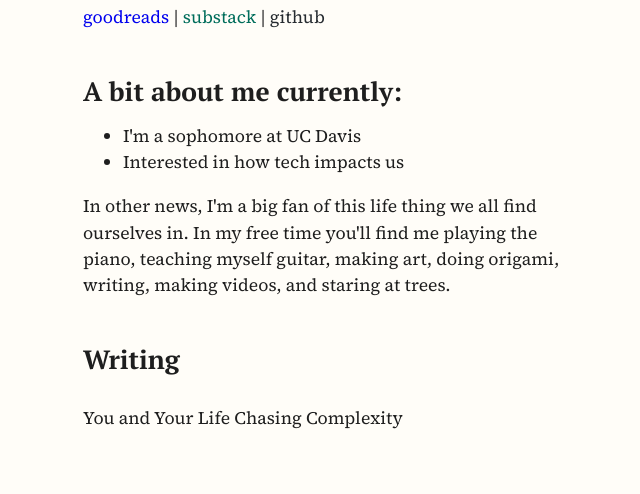
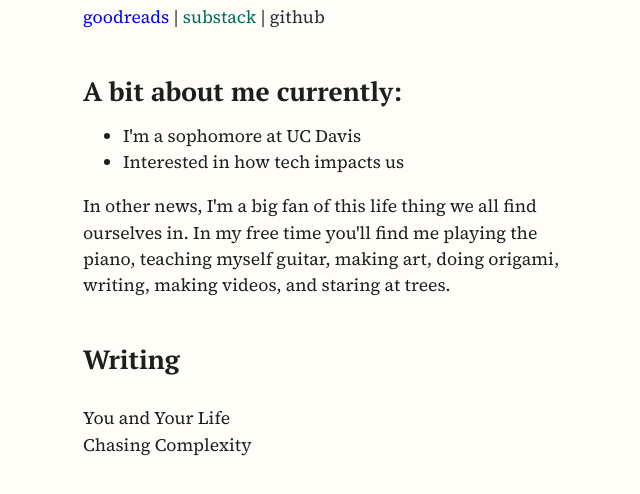
Before and after one commit to cjrohandj/cjrohandj.github.io, a plain HTML site: page index.html in a window 1280 px wide. Shown: the part 102-596 px from the top of the page, without its empty margins (307-947 px from the left). Drawn offline with Linux system fonts and the light colour scheme.

Commit message:
Fix formatting of list item in index.html

```diff
--- a/index.html
+++ b/index.html
@@ -103,7 +103,7 @@
           <ul class="writing-list">
 
               <li>
-                <a href="/hamming">You and Your Life</a>
+                <a href="/hamming">You and Your Life</a> <br>
                 <a href="/complexity">Chasing Complexity</a>
               </li>
 
```
